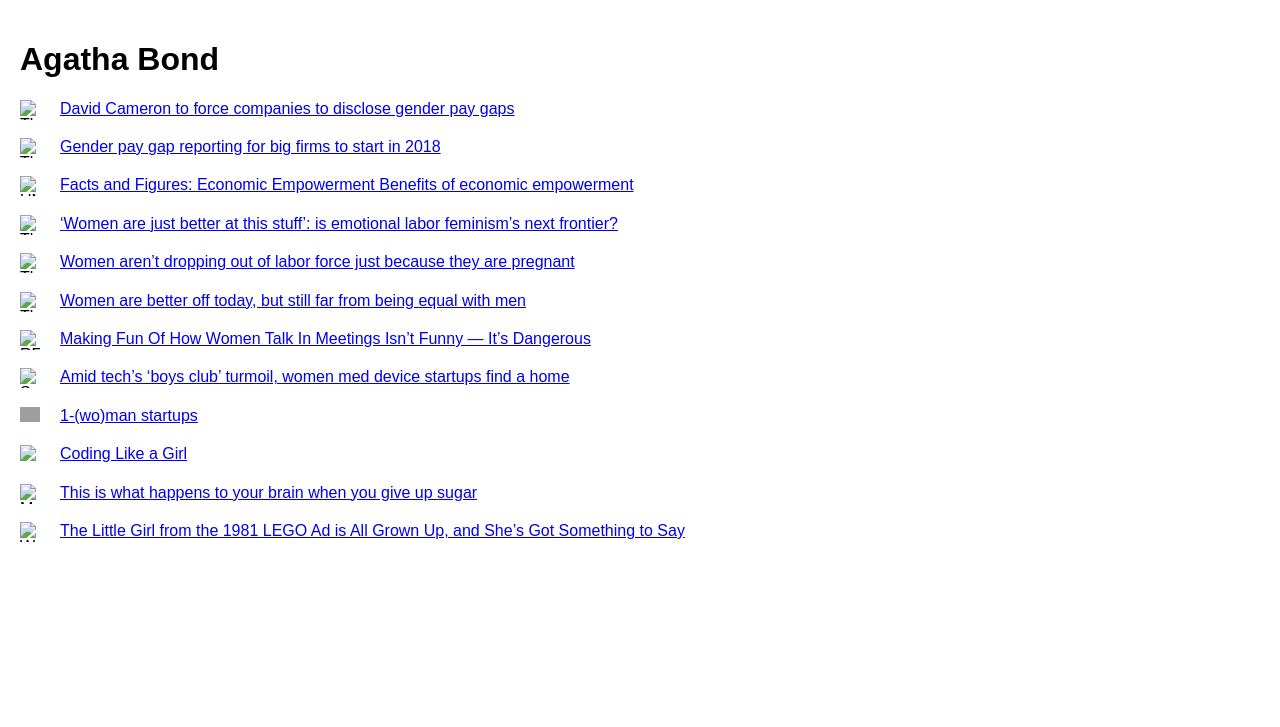
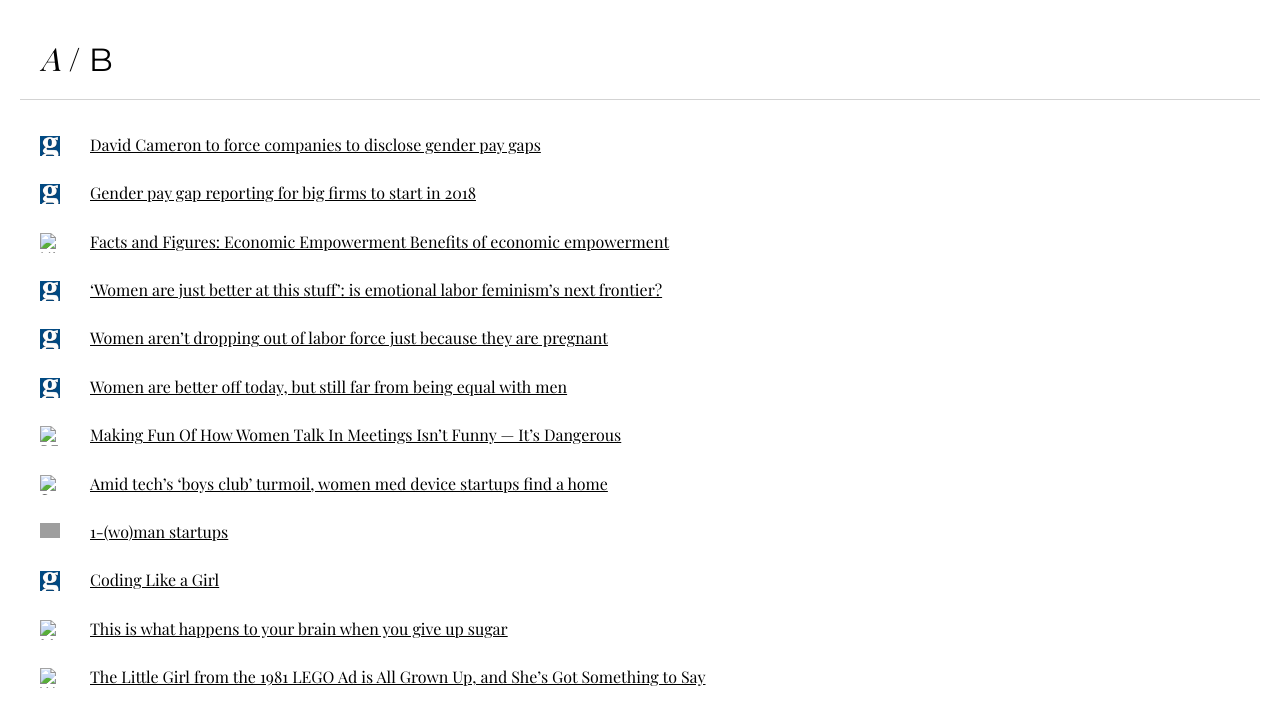
Before and after one commit to agathabond/agathabond.github.io, a Jekyll site: the page built from index.md, in a window 1280 px wide. Shown: the top 727 px of the page. Built offline with Jekyll 4.4.1, drawn with Linux system fonts in a browser that asks for light colours; nearby versions of some CDN libraries; grey boxes are pictures that could not be loaded.

Commit message:
improve the look of the article page

```diff
--- a/_layouts/default.html
+++ b/_layouts/default.html
@@ -15,8 +15,10 @@
           integrity="sha384-UQiGfs9ICog+LwheBSRCt1o5cbyKIHbwjWscjemyBMT9YCUMZffs6UqUTd0hObXD"
           crossorigin="anonymous"></link>
 
+    <link href="https://fonts.googleapis.com/css?family=Montserrat|Open+Sans|Playfair+Display"
+          rel="stylesheet">
+
     <link rel="stylesheet" type="text/css" href="/css/custom.css"></link>
-    <script src="//code.jquery.com/jquery-1.11.3.min.js"></script>
   </head>
   <body>
     {{content}}
--- a/css/custom.css
+++ b/css/custom.css
@@ -1,15 +1,37 @@
 body {
+ font-family: 'Open Sans', sans-serif;
  padding: 20px;
 }
 
+.header {
+  padding: 20px;
+  border-color: #d3d3d3;
+  border-style: none none solid none;
+  border-width: 0 0 1px 0;
+  display: block;
+  font-size: 2em;
+}
+
+.logoA {
+  font-family: 'Playfair Display', serif;
+  font-style: italic;
+}
+
+.logoSlash {
+  font-family: 'Playfair Display', serif;
+}
+
+.logoB {
+  font-family: 'Montserrat', sans-serif;
+}
+
 ul {
- padding: 0;
+ padding: 20px;
 }
 
 li.article {
   list-style: none;
-  margin-top: 20px;
-  margin-bottom: 20px;
+  margin-bottom: 30px;
 }
 
 li.article img {
@@ -21,5 +43,7 @@ li.article img {
 
 li.article a {
   display: block;
-  margin-left: 40px;
+  margin-left: 50px;
+  font-family: 'Playfair Display', serif;
+  color: black;
 }
--- a/index.md
+++ b/index.md
@@ -3,18 +3,23 @@ layout: default
 title: Home
 ---
 
-Agatha Bond
-===========
+<div class="header">
+  <div class="logo">
+    <span class="logoA">A</span>
+    <span class="logoSlash">/</span>
+    <span class="logoB">B</span>
+  </div>
+</div>
 
-* {:.article} ![The Guardian](https://www.theguardian.com/favicon.ico) [David Cameron to force companies to disclose gender pay gaps](https://www.theguardian.com/society/2015/jul/14/david-cameron-to-force-companies-to-disclose-gender-pay-gaps)
-* {:.article} ![The Guardian](https://www.theguardian.com/favicon.ico) [Gender pay gap reporting for big firms to start in 2018](https://www.theguardian.com/society/2016/feb/12/gender-pay-gap-reporting-big-firms-start-2018)
+* {:.article} ![The Guardian](/img/guardian-favicon.ico) [David Cameron to force companies to disclose gender pay gaps](https://www.theguardian.com/society/2015/jul/14/david-cameron-to-force-companies-to-disclose-gender-pay-gaps)
+* {:.article} ![The Guardian](/img/guardian-favicon.ico) [Gender pay gap reporting for big firms to start in 2018](https://www.theguardian.com/society/2016/feb/12/gender-pay-gap-reporting-big-firms-start-2018)
 * {:.article} ![UN Women](http://www.unwomen.org/favicon.ico) [Facts and Figures: Economic Empowerment Benefits of economic empowerment](http://www.unwomen.org/en/what-we-do/economic-empowerment/facts-and-figures)
-* {:.article} ![The Guardian](https://www.theguardian.com/favicon.ico) ['Women are just better at this stuff': is emotional labor feminism's next frontier?](https://www.theguardian.com/world/2015/nov/08/women-gender-roles-sexism-emotional-labor-feminism)
-* {:.article} ![The Guardian](https://www.theguardian.com/favicon.ico) [Women aren't dropping out of labor force just because they are pregnant](https://www.theguardian.com/money/us-money-blog/2014/dec/18/women-labor-force-pregnancy-unemployment)
-* {:.article} ![The Guardian](https://www.theguardian.com/favicon.ico) [Women are better off today, but still far from being equal with men](https://www.theguardian.com/global-development/2014/sep/29/women-better-off-far-from-equal-men)
+* {:.article} ![The Guardian](/img/guardian-favicon.ico) ['Women are just better at this stuff': is emotional labor feminism's next frontier?](https://www.theguardian.com/world/2015/nov/08/women-gender-roles-sexism-emotional-labor-feminism)
+* {:.article} ![The Guardian](/img/guardian-favicon.ico) [Women aren't dropping out of labor force just because they are pregnant](https://www.theguardian.com/money/us-money-blog/2014/dec/18/women-labor-force-pregnancy-unemployment)
+* {:.article} ![The Guardian](/img/guardian-favicon.ico) [Women are better off today, but still far from being equal with men](https://www.theguardian.com/global-development/2014/sep/29/women-better-off-far-from-equal-men)
 * {:.article} ![REFINERY29](http://www.refinery29.com/favicon.ico) [Making Fun Of How Women Talk In Meetings Isn't Funny — It's Dangerous](http://www.refinery29.com/woman-in-a-meeting-language)
 * {:.article} ![San Francisco Business Times](http://www.bizjournals.com/favicon.ico) [Amid tech's 'boys club' turmoil, women med device startups find a home](http://www.bizjournals.com/sanfrancisco/blog/biotech/2015/08/women-medical-devices-fogarty-institute.html)
 * {:.article} ![Venture Hacks](http://venturehacks.wpengine.netdna-cdn.com/wp-content/uploads/2014/01/Peace-Logo-Alpha.png) [1-(wo)man startups](http://venturehacks.com/articles/1-wo-man-startups)
-* {:.article} ![medium](https://medium.com/favicon.ico) [Coding Like a Girl](https://medium.com/@sailorhg/coding-like-a-girl-595b90791cce#.x7e5f0vk8)
+* {:.article} ![medium](/img/guardian-favicon.ico) [Coding Like a Girl](https://medium.com/@sailorhg/coding-like-a-girl-595b90791cce#.x7e5f0vk8)
 * {:.article} ![MashableUK](http://mashable.com/favicon.ico) [This is what happens to your brain when you give up sugar](http://mashable.com/2015/02/18/brain-on-sugar/#Px664RNBsiqw)
 * {:.article} ![Women You Should Know](http://www.womenyoushouldknow.net/favicon.ico) [The Little Girl from the 1981 LEGO Ad is All Grown Up, and She’s Got Something to Say](http://www.womenyoushouldknow.net/little-girl-1981-lego-ad-grown-shes-got-something-say/)
```
Also changed, not shown: img/guardian-favicon.ico (added).
